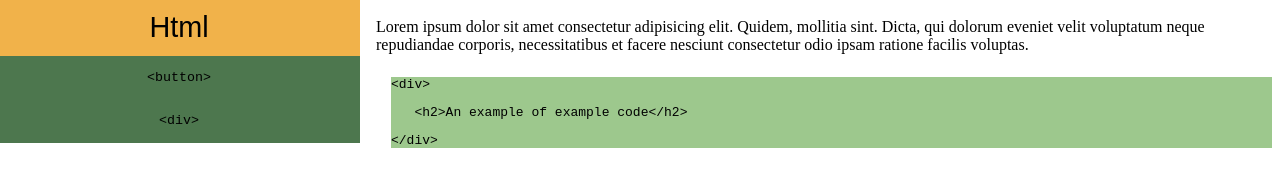
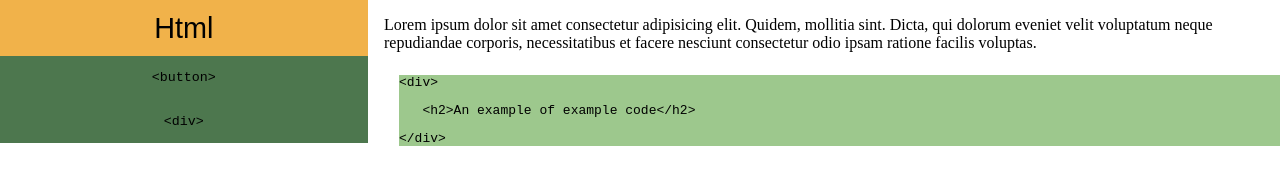
Before and after one commit to CamiloTangoa/Couch-Computer, a plain HTML site: page index.html in a window 1280 px wide. Drawn offline with Linux system fonts and the light colour scheme.

Commit message:
Give adequate margin to all the page

```diff
--- a/css/styles.css
+++ b/css/styles.css
@@ -10,6 +10,7 @@
 
 body {
     display: flex;
+    margin: 0;
 }
 
 html {
@@ -19,7 +20,7 @@ html {
 .article-body {
     background-color: var(--white);
     border-radius: 7px 7px 0px 0px;
-    margin: 0px 0px 0px 0.4rem;
+    margin: 0.4rem 0px 0px 0.4rem;
 }
 
 .nav-bar {
@@ -27,7 +28,6 @@ html {
     flex-direction: column;
     height: 100vh;
     justify-content: space-between;
-    margin: -8.5px 0 0 -9.5px;
     width: 30vw;
 }
 
```
